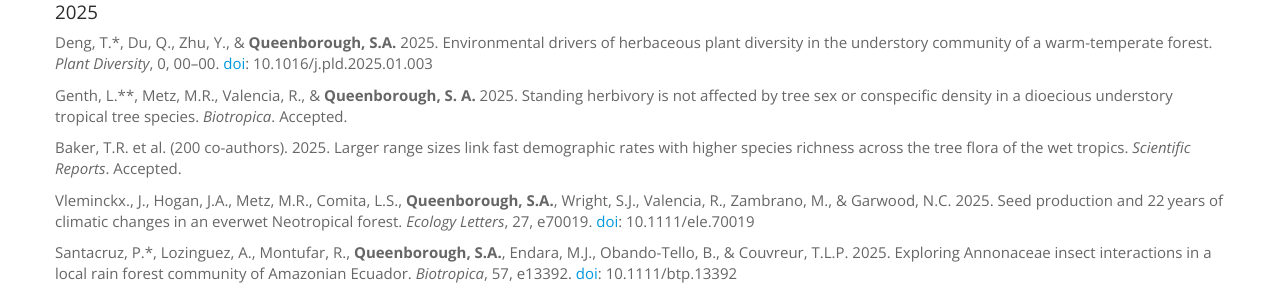
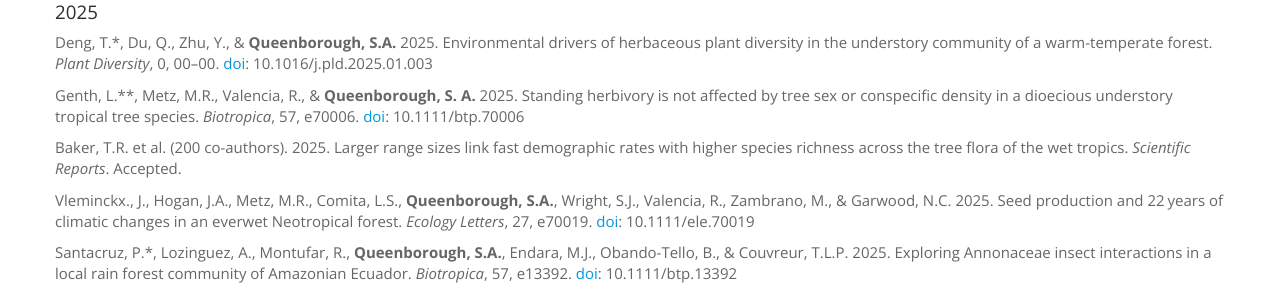
Before and after one commit to saq/saq.github.io, a Jekyll site: the page built from publications.md, in a window 1280 px wide and 900 px high, scrolled down 506 px. Shown: the part 154-451 px from the top of the window. Built offline with Jekyll 4.4.1, drawn with Linux system fonts in a browser that asks for light colours.

Commit message:
Update publications.md

```diff
--- a/publications.md
+++ b/publications.md
@@ -60,7 +60,7 @@
 
 Deng, T.\*, Du, Q., Zhu, Y., & **Queenborough, S.A.** 2025. Environmental drivers of herbaceous plant diversity in the understory community of a warm-temperate forest. *Plant Diversity*, 0, 00--00. [doi](https://doi.org/10.1016/j.pld.2025.01.003): 10.1016/j.pld.2025.01.003
 
-Genth, L.\*\*, Metz, M.R., Valencia, R., & **Queenborough, S. A.** 2025. Standing herbivory is not affected by tree sex or conspecific density in a dioecious understory tropical tree species. *Biotropica*. Accepted.
+Genth, L.\*\*, Metz, M.R., Valencia, R., & **Queenborough, S. A.** 2025. Standing herbivory is not affected by tree sex or conspecific density in a dioecious understory tropical tree species. *Biotropica*, 57, e70006. [doi](https://doi.org/10.1111/btp.70006): 10.1111/btp.70006
 
 Baker, T.R. et al. (200 co-authors). 2025. Larger range sizes link fast demographic rates with higher species richness across the tree flora of the wet tropics. *Scientific Reports*. Accepted.
 
```
